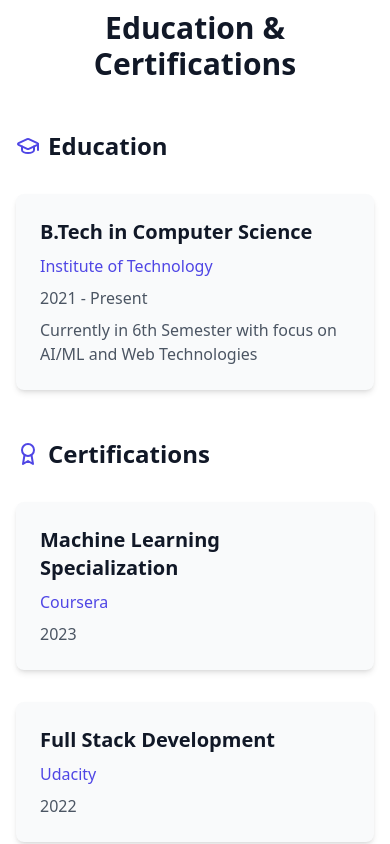
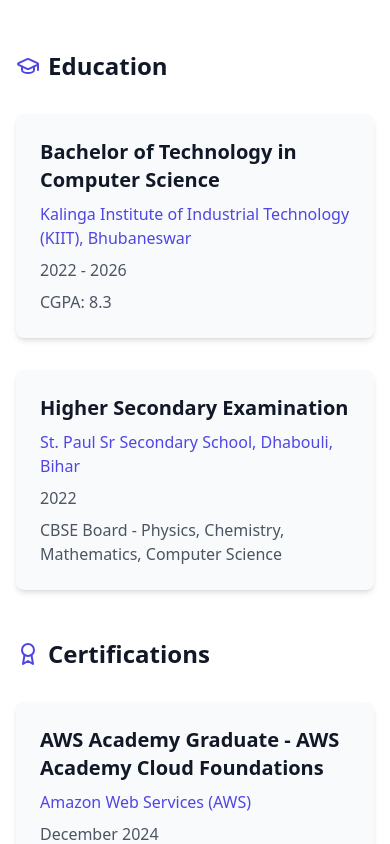
Before and after one commit to realamanvats/Tailwind-portfolio-website_aman_vats, a React (Vite) app: page / in a window 390 px wide. Shown: the part 4840-5684 px from the top of the page. Built offline with nearby package versions, Linux system fonts and the light colour scheme.

Commit message:
Education.tsx

```diff
--- a/src/components/Education.tsx
+++ b/src/components/Education.tsx
@@ -1,19 +1,48 @@
 import React from 'react';
 import { motion } from 'framer-motion';
 import { GraduationCap, Award } from 'lucide-react';
-import { education, certifications } from '../data';
 
 const Education: React.FC = () => {
+  const education = [
+    {
+      degree: "Bachelor of Technology in Computer Science",
+      institution: "Kalinga Institute of Industrial Technology (KIIT), Bhubaneswar",
+      period: "2022 - 2026",
+      details: "CGPA: 8.3"
+    },
+    {
+      degree: "Higher Secondary Examination",
+      institution: "St. Paul Sr Secondary School, Dhabouli, Bihar",
+      period: "2022",
+      details: "CBSE Board - Physics, Chemistry, Mathematics, Computer Science"
+    }
+  ];
+
+  const certifications = [
+    {
+      name: "AWS Academy Graduate - AWS Academy Cloud Foundations",
+      issuer: "Amazon Web Services (AWS)",
+      date: "December 2024"
+    },
+    {
+      name: "Data Structures and Algorithms Course Completion",
+      issuer: "PW Skills",
+      date: "November 2023"
+    }
+  ];
+
   return (
     <section id="education" className="py-20 bg-white dark:bg-gray-900">
-      <div className="section-container">
+      <div className="max-w-6xl mx-auto px-4 sm:px-6 lg:px-8">
         <motion.div
           initial={{ opacity: 0, y: 20 }}
           whileInView={{ opacity: 1, y: 0 }}
           transition={{ duration: 0.6 }}
           viewport={{ once: true }}
         >
-          <h2 className="section-title">Education & Certifications</h2>
+          <h2 className="text-3xl font-bold text-center text-gray-900 dark:text-white mb-12">
+            Education & Certifications
+          </h2>
 
           <div className="grid grid-cols-1 lg:grid-cols-2 gap-12">
             <div className="space-y-8">
@@ -29,14 +58,14 @@ const Education: React.FC = () => {
                   whileInView={{ opacity: 1, x: 0 }}
                   transition={{ duration: 0.5, delay: index * 0.1 }}
                   viewport={{ once: true }}
-                  className="bg-gray-50 dark:bg-gray-800 rounded-lg p-6 shadow-md"
+                  className="bg-gray-50 dark:bg-gray-800 rounded-lg p-6 shadow-md hover:shadow-lg transition-shadow"
                 >
                   <h4 className="text-xl font-semibold text-gray-900 dark:text-white mb-2">
                     {edu.degree}
                   </h4>
                   <p className="text-indigo-600 dark:text-indigo-400 mb-2">{edu.institution}</p>
                   <p className="text-gray-600 dark:text-gray-300 mb-2">{edu.period}</p>
-                  <p className="text-gray-600 dark:text-gray-300">{edu.details}</p>
+                  <p className="text-gray-600 dark:text-gray-300 font-medium">{edu.details}</p>
                 </motion.div>
               ))}
             </div>
@@ -54,7 +83,7 @@ const Education: React.FC = () => {
                   whileInView={{ opacity: 1, x: 0 }}
                   transition={{ duration: 0.5, delay: index * 0.1 }}
                   viewport={{ once: true }}
-                  className="bg-gray-50 dark:bg-gray-800 rounded-lg p-6 shadow-md"
+                  className="bg-gray-50 dark:bg-gray-800 rounded-lg p-6 shadow-md hover:shadow-lg transition-shadow"
                 >
                   <h4 className="text-xl font-semibold text-gray-900 dark:text-white mb-2">
                     {cert.name}
```
